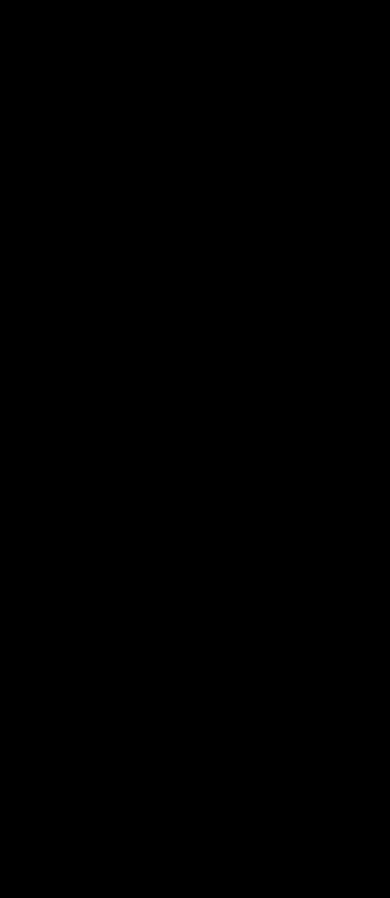
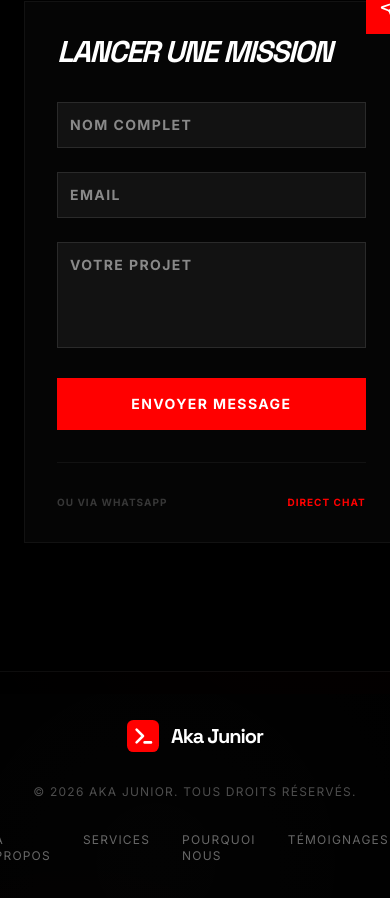
Before and after one commit to chaineyoutube49/aka-junior-portfolio, a React (Vite) app: page / in a window 390 px wide. Shown: the part 9434-10332 px from the top of the page. Before the commit the page ends 7787 px from the top, so only its background shows below. Built offline with nearby package versions, Linux system fonts and the light colour scheme.

Commit message:
Add testimonials section - create client reviews section with 6 professional testimonials

```diff
--- a/App.tsx
+++ b/App.tsx
@@ -11,6 +11,7 @@ import Hero from "./Hero";
 import About from "./About";
 import Services from "./Services";
 import WhyUs from "./WhyUs";
+import Testimonials from "./Testimonials";
 import AutoMarquee from "./AutoMarquee";
 import Contact from "./Contact";
 import Footer from "./Footer";
@@ -41,6 +42,7 @@ export default function App() {
           <About />
           <Services />
           <WhyUs />
+          <Testimonials />
           <AutoMarquee />
           <Contact />
           <Footer />
--- a/Constant.ts
+++ b/Constant.ts
@@ -57,6 +57,7 @@ export const CONFIG = {
       { name: "À Propos", href: "#about" },
       { name: "Services", href: "#services" },
       { name: "Pourquoi Nous", href: "#whyus" }, // MODIFIABLE : Ajout du lien vers la nouvelle section
+      { name: "Témoignages", href: "#testimonials" }, // MODIFIABLE : Ajout du lien vers la section témoignages
       { name: "Contact", href: "#contact" },
     ],
     cta: "Let's Talk"
@@ -285,6 +286,80 @@ export const CONFIG = {
     }
   ],
 
+  testimonials: {
+    subtitle: "// TÉMOIGNAGES",
+    title: "CE QUE NOS <span className=\"text-outline\">CLIENTS</span> DISENT",
+    description: "Découvrez les expériences de nos clients satisfaits",
+    reviews: [
+      {
+        id: 1,
+        name: "Marie Dubois",
+        company: "TechStart",
+        position: "CEO",
+        avatar: "m1.png",
+        rating: 5,
+        comment: "Aka Junior a transformé notre vision en réalité. Son expertise en développement web et son sens créatif ont dépassé nos attentes. Un professionnel exceptionnel !",
+        project: "Site E-commerce",
+        date: "Mars 2024"
+      },
+      {
+        id: 2,
+        name: "Jean Martin",
+        company: "InnovateLab",
+        position: "CTO",
+        avatar: "m2.png",
+        rating: 5,
+        comment: "La solution IA développée par Aka Junior a révolutionné nos processus. Une approche innovante et une exécution parfaite. Je recommande vivement !",
+        project: "Système IA",
+        date: "Février 2024"
+      },
+      {
+        id: 3,
+        name: "Sophie Laurent",
+        company: "Creative Agency",
+        position: "Directrice Marketing",
+        avatar: "moi png - Standard.png",
+        rating: 5,
+        comment: "Le design graphique et l'identité visuelle créés par Aka Junior sont magnifiques. Il a parfaitement compris notre marque et l'a sublimée.",
+        project: "Branding Complet",
+        date: "Janvier 2024"
+      },
+      {
+        id: 4,
+        name: "Pierre Bernard",
+        company: "MediaPro",
+        position: "Producteur",
+        avatar: "m3.png",
+        rating: 5,
+        comment: "Le montage vidéo professionnel réalisé par Aka Junior a donné vie à notre projet. Créativité et technique au rendez-vous !",
+        project: "Vidéo Promotionnelle",
+        date: "Décembre 2023"
+      },
+      {
+        id: 5,
+        name: "Claire Rousseau",
+        company: "EcoShop",
+        position: "Fondatrice",
+        avatar: "shoot.png",
+        rating: 5,
+        comment: "Aka Junior nous a accompagnés dans le développement de notre plateforme e-commerce. Un travail remarquable et un suivi impeccable.",
+        project: "Plateforme E-commerce",
+        date: "Novembre 2023"
+      },
+      {
+        id: 6,
+        name: "Thomas Petit",
+        company: "Digital Solutions",
+        position: "Directeur Technique",
+        avatar: "juniorpro.png",
+        rating: 5,
+        comment: "L'automatisation et l'intégration IA développées par Aka Junior ont optimisé nos opérations de 40%. Un investissement rentable !",
+        project: "Automatisation IA",
+        date: "Octobre 2023"
+      }
+    ]
+  },
+
   socials: {
     instagram: "https://instagram.com/akajunior",
     linkedin: "https://linkedin.com/in/akajunior",
--- /dev/null
+++ b/Testimonials.tsx
@@ -0,0 +1,143 @@
+import { motion } from "motion/react";
+import { Star, Quote, Calendar, Briefcase } from "lucide-react";
+import { CONFIG } from "./Constant";
+
+export default function Testimonials() {
+  const renderStars = (rating: number) => {
+    return Array.from({ length: 5 }, (_, i) => (
+      <Star
+        key={i}
+        size={16}
+        className={i < rating ? "fill-primary text-primary" : "text-white/20"}
+      />
+    ));
+  };
+
+  return (
+    <section id="testimonials" className="section-padding bg-white/[0.01]">
+      <div className="container mx-auto px-6">
+        <div className="max-w-6xl mx-auto">
+
+          {/* Header */}
+          <div className="text-center mb-16 md:mb-24">
+            <motion.h2
+              initial={{ opacity: 0, y: 20 }}
+              whileInView={{ opacity: 1, y: 0 }}
+              viewport={{ once: true }}
+              className="text-sm md:text-xs font-black text-primary tracking-[0.5em] uppercase mb-6 md:mb-8 italic"
+            >
+              {CONFIG.testimonials.subtitle}
+            </motion.h2>
+
+            <motion.h3
+              initial={{ opacity: 0, y: 20 }}
+              whileInView={{ opacity: 1, y: 0 }}
+              viewport={{ once: true }}
+              transition={{ delay: 0.1 }}
+              className="text-3xl md:text-4xl lg:text-5xl xl:text-6xl font-display font-black italic leading-[1.1] mb-6 md:mb-8 break-words"
+              dangerouslySetInnerHTML={{ __html: CONFIG.testimonials.title }}
+            />
+
+            <motion.p
+              initial={{ opacity: 0, y: 20 }}
+              whileInView={{ opacity: 1, y: 0 }}
+              viewport={{ once: true }}
+              transition={{ delay: 0.2 }}
+              className="text-white/60 text-lg md:text-xl max-w-3xl mx-auto"
+            >
+              {CONFIG.testimonials.description}
+            </motion.p>
+          </div>
+
+          {/* Testimonials Grid */}
+          <div className="grid md:grid-cols-2 lg:grid-cols-3 gap-6 md:gap-8">
+            {CONFIG.testimonials.reviews.map((review, index) => (
+              <motion.div
+                key={review.id}
+                initial={{ opacity: 0, y: 30 }}
+                whileInView={{ opacity: 1, y: 0 }}
+                viewport={{ once: true }}
+                transition={{ delay: index * 0.1 }}
+                className="group relative bg-white/[0.02] border border-white/5 p-6 md:p-8 hover:bg-white/[0.05] transition-all duration-500 hover:border-primary/20"
+              >
+                {/* Quote Icon */}
+                <div className="absolute top-4 right-4 text-primary/10 group-hover:text-primary/20 transition-colors">
+                  <Quote size={24} />
+                </div>
+
+                {/* Rating */}
+                <div className="flex items-center space-x-1 mb-4">
+                  {renderStars(review.rating)}
+                </div>
+
+                {/* Comment */}
+                <p className="text-white/80 text-sm md:text-base leading-relaxed mb-6 line-clamp-4">
+                  "{review.comment}"
+                </p>
+
+                {/* Client Info */}
+                <div className="flex items-start justify-between">
+                  <div className="flex items-center space-x-4">
+                    {/* Avatar */}
+                    <div className="w-12 h-12 rounded-full overflow-hidden border border-white/10">
+                      <img
+                        src={review.avatar}
+                        alt={review.name}
+                        className="w-full h-full object-cover"
+                      />
+                    </div>
+
+                    {/* Name & Position */}
+                    <div>
+                      <h4 className="text-white font-display font-black text-sm md:text-base">
+                        {review.name}
+                      </h4>
+                      <p className="text-white/50 text-xs md:text-sm">
+                        {review.position} @ {review.company}
+                      </p>
+                    </div>
+                  </div>
+                </div>
+
+                {/* Project & Date */}
+                <div className="mt-4 pt-4 border-t border-white/5 flex items-center justify-between text-xs text-white/30">
+                  <div className="flex items-center space-x-2">
+                    <Briefcase size={12} />
+                    <span>{review.project}</span>
+                  </div>
+                  <div className="flex items-center space-x-2">
+                    <Calendar size={12} />
+                    <span>{review.date}</span>
+                  </div>
+                </div>
+
+                {/* Hover Effect */}
+                <div className="absolute inset-0 bg-gradient-to-br from-primary/5 to-transparent opacity-0 group-hover:opacity-100 transition-opacity duration-500 pointer-events-none" />
+              </motion.div>
+            ))}
+          </div>
+
+          {/* Bottom CTA */}
+          <motion.div
+            initial={{ opacity: 0, y: 20 }}
+            whileInView={{ opacity: 1, y: 0 }}
+            viewport={{ once: true }}
+            transition={{ delay: 0.5 }}
+            className="text-center mt-16 md:mt-24"
+          >
+            <p className="text-white/60 text-sm md:text-base mb-8">
+              Rejoignez nos clients satisfaits et donnez vie à vos projets
+            </p>
+            <a
+              href="#contact"
+              className="inline-flex items-center space-x-4 py-4 md:py-6 px-8 md:px-12 bg-primary text-white font-black uppercase tracking-widest hover:bg-white hover:text-primary transition-all duration-500 text-sm md:text-xs"
+            >
+              <span>Devenir Client</span>
+            </a>
+          </motion.div>
+
+        </div>
+      </div>
+    </section>
+  );
+}
```
Also changed, not shown: 5 other files (tests, documents, lock files or other folders).
